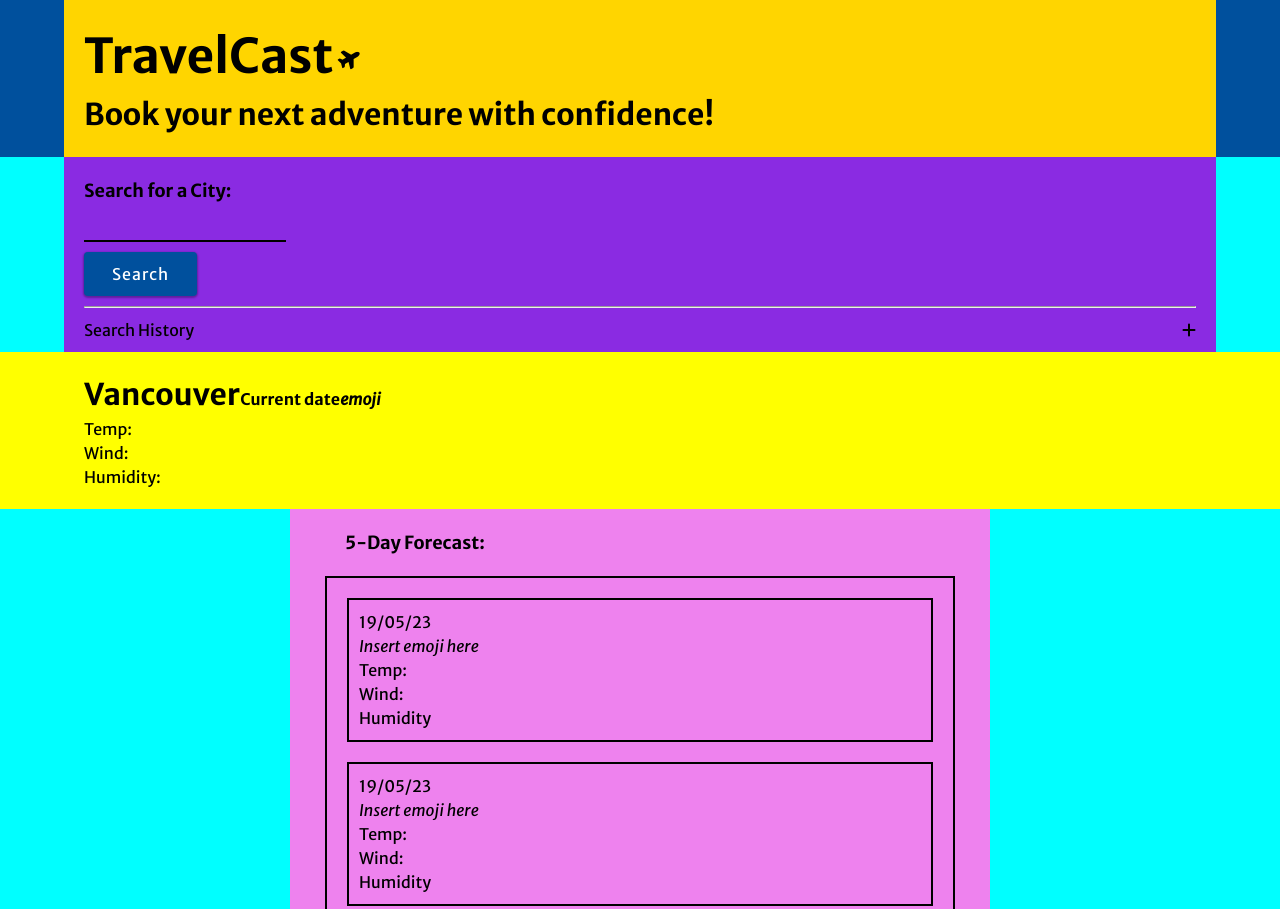
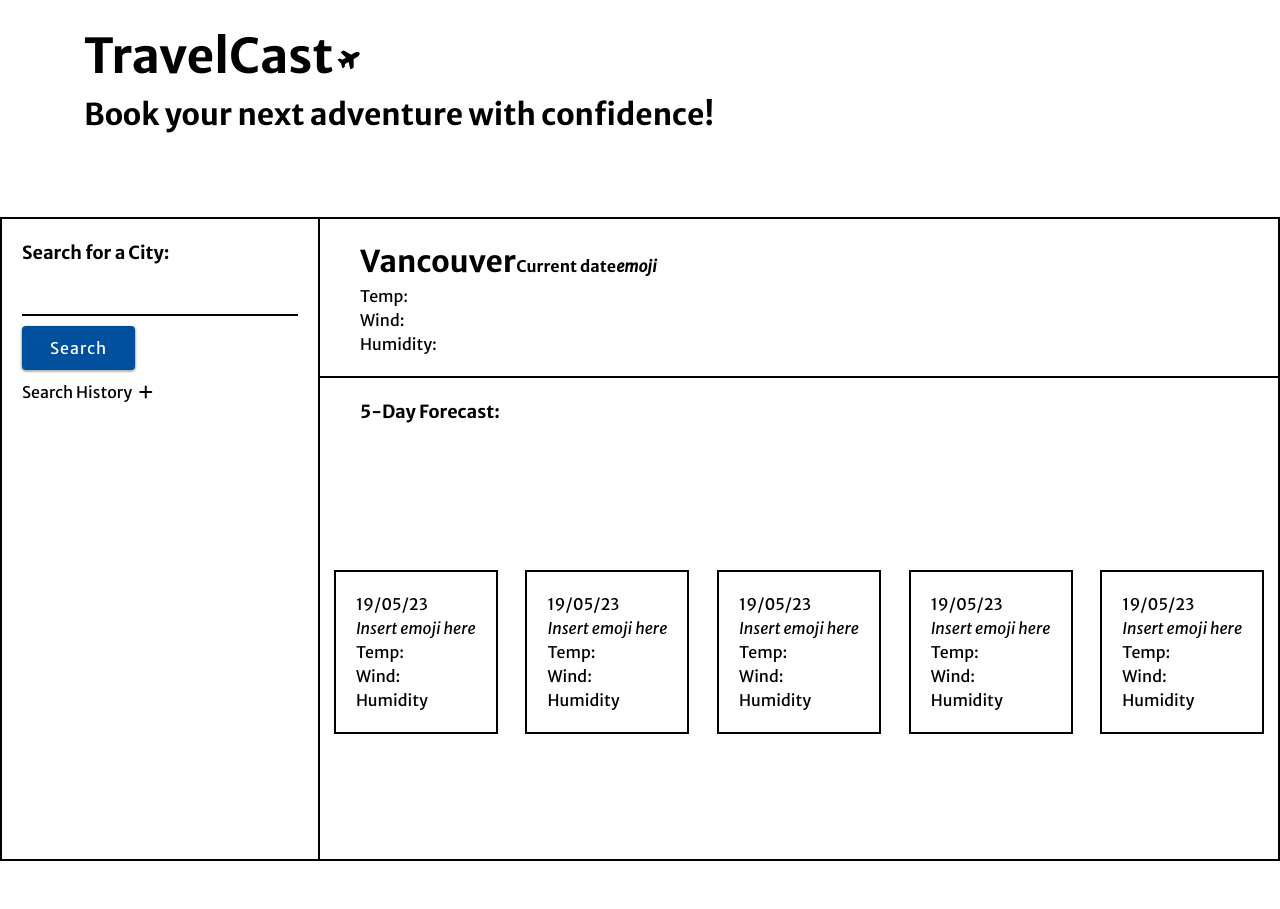
Before and after one commit to matthew-millard/travelcast-app, a plain HTML site: page index.html in a window 1280 px wide. Shown: the top 909 px of the page. After the commit the page ends 886 px from the top, so only its background shows below. Drawn offline with Linux system fonts and the light colour scheme.

Commit message:
Style: Add desktop layout

```diff
--- a/Resources/css/grid.css
+++ b/Resources/css/grid.css
@@ -1,12 +1,13 @@
 main {
-    background-color: aqua;
+    /* background-color: aqua; */
 }
 
 /* Search for a city */
 .city-search {
-    margin: 0 auto;
+    margin: 0 auto 2rem;
     width: 90%;
-    background-color: blueviolet;
+    /* background-color: blueviolet; */
+    border: 2px solid var(--primary-dark-shade);
     padding: 2rem 2rem 0;
 }
 
@@ -22,6 +23,11 @@ main {
     border: none;
     border-bottom: 2px solid var(--primary-dark-shade);
     background: none;
+    width: 100%;
+    min-width: 150px;
+    max-width: 300px;
+    height: 4rem;
+    padding-left: 1rem;
 }
 
 .city-search form button {
@@ -29,6 +35,7 @@ main {
 }
 
 .city-search__search-history-title {
+    display: flex;
     align-items: center;
     justify-content: space-between;
 }
@@ -38,7 +45,9 @@ main {
 
 /* Current Weather Conditions */
 .current-weather-conditions {
-    background-color: yellow;
+    /* background-color: yellow; */
+    border: 2px solid var(--primary-dark-shade);
+    border-left: none;
 }
 
 .current-weather-conditions__contents {
@@ -51,10 +60,13 @@ main {
 
 
 .five-day-forecast {
-    background-color: violet;
+    width: 100%;
+    /* background-color: violet; */
+    border: 2px solid var(--primary-dark-shade);
+    border-left: none;
+    border-top: none;
     margin: 0 auto;
     padding-bottom: 2rem;
-    max-width: 700px;
 }
 
 .five-day-forecast__title {
@@ -64,14 +76,23 @@ main {
 }
 
 .five-day-forecast__contents {
+    display: flex;
+    flex-direction: column;
+    align-items: center;
     margin: 0 auto;
     width: 90%;
     padding: 2rem;
-    border: 2px solid var(--primary-dark-shade);
+    /* border: 2px solid var(--primary-dark-shade); */
 }
 
 .five-day-forecast__contents > * {
     margin-bottom: 2rem;
+
+}
+
+.five-day-forecast__contents .day {
+    width: 90%;
+    max-width: 400px;
 }
 
 .five-day-forecast__contents .day:last-child {
@@ -86,3 +107,83 @@ main {
 .five-day-forecast__contents i {
     display: block;
 }
+
+
+
+/* Media Queries */
+
+/* small */
+@media only screen and (min-width: 576px) {
+    .city-search__search-history-title {
+        display: inline-block;
+    }
+
+    .city-search__search-history-title i {
+        padding-left: 0.5rem;
+    }
+}
+
+
+/* medium */
+@media only screen and (min-width: 768px) {
+
+}
+
+/* large */
+@media only screen and (min-width: 992px) {
+    main {
+        width: 100%;
+        max-width: 1440px;
+        margin: 0 auto;
+        display: grid;
+        grid-template-columns: 1fr 3fr;
+        grid-template-rows: 1fr 3fr;
+        grid-template-areas:
+        'search current'
+        'search forecast';
+    }
+
+    .city-search {
+        margin: 0 auto;
+        grid-area: search;
+        width: 100%;
+    }
+
+    .current-weather-conditions {
+        grid-area: current;
+    }
+
+    .current-weather-conditions__contents,
+    .five-day-forecast__title {
+        margin-left: 0;
+        padding-left: 4rem;
+    }
+
+    .five-day-forecast {
+        grid-area: forecast;
+        height: 100%;
+    }
+
+
+    .five-day-forecast__contents {
+        /* background-color: aqua; */
+        width: 100%;
+        height: 90%;
+        padding:0;
+        flex-direction: row;
+        justify-content: space-around;
+        align-items: center;
+    }
+
+    .five-day-forecast__contents .day {
+        width: auto;
+        max-width: none;
+        padding: 2rem;
+    }
+
+    .five-day-forecast__contents > * {
+        margin-bottom: 0;
+    }
+
+
+}
--- a/Resources/css/style.css
+++ b/Resources/css/style.css
@@ -72,7 +72,7 @@ textarea {
 
 .page-container {
     position: relative;
-    background-color: #003F88;
+    /* background-color: #003F88; */
     min-height: 100vh;
     padding-bottom: 25px;
     flex-direction: column;
@@ -81,14 +81,14 @@ textarea {
 /* Header */
 .header {
     width: 100%;
-    background-color: var(--primary-blue-color);
+    /* background-color: var(--primary-blue-color); */
 }
 
 .header__contents {
     margin: 0 auto;
     padding: 2rem;
     width: 90%;
-    background-color: var(--primary-yellow-color);
+    /* background-color: var(--primary-yellow-color); */
 }
 
 .plane-icon {
@@ -105,7 +105,7 @@ textarea {
     right: 0;
     height: 25px;
     width: 100%;
-    background-color: #FFD500;
+    /* background-color: #FFD500; */
 }
 
 
@@ -133,7 +133,13 @@ textarea {
 
 /* large */
 @media only screen and (min-width: 992px) {
+    .header {
+        margin-bottom: 6rem;
+    }
 
+    .header__contents {
+        max-width: 1440px;
+    }
 }
 
 /* x-large */
--- a/index.html
+++ b/index.html
@@ -34,9 +34,9 @@
                     <h4>Search for a City:</h4>
                     <input type="text" name="city-search" id="city-search">
                     <button type="submit" class="button">Search</button>
-                    <hr>
                     <div class="">
-                        <div class="city-search__search-history-title flex"><span>Search History</span>
+                        <div class="city-search__search-history-title">
+                            <span>Search History</span>
                             <i class="fa-solid fa-plus"></i>
                             <i class="fa-solid fa-minus display-none"></i>
                         </div>
```
